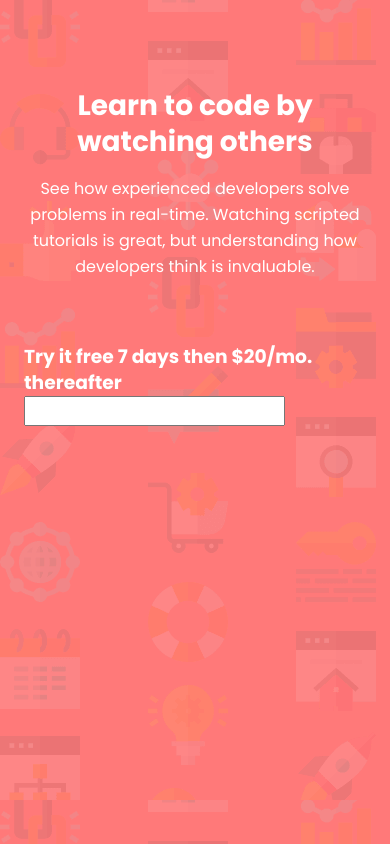
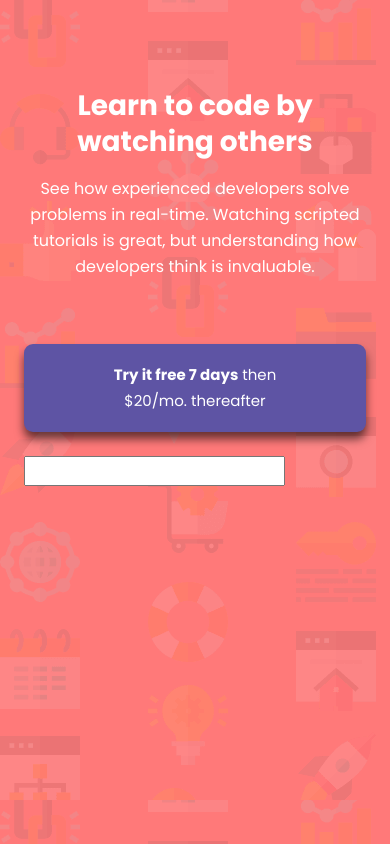
Before and after one commit to carlosloureda/fem-signup-form-component, a React (Create React App) app: page / in a window 390 px wide. Built offline with nearby package versions, Linux system fonts and the light colour scheme.

Commit message:
feat (mobile-design): Added trial banner

```diff
--- a/src/components/pages/Signup.tsx
+++ b/src/components/pages/Signup.tsx
@@ -39,6 +39,21 @@ S.HomeTitle = styled.div`
   }
 `;
 
+S.TrialBanner = styled.div`
+  background-color: ${colors.violet};
+  display: block;
+  padding: 1.8rem 6.6rem;
+  border-radius: 0.9rem;
+  text-align: center;
+  margin-bottom: 2.4rem;
+  box-shadow: 0 0.7rem 1rem rgba(0, 0, 0, 0.6);
+  font-size: 1.5rem;
+
+  .highlighted {
+    font-weight: 700;
+  }
+`;
+
 const SignupPage = () => {
   return (
     <S.Section>
@@ -51,7 +66,10 @@ const SignupPage = () => {
         </p>
       </S.HomeTitle>
       <div>
-        <h3>Try it free 7 days then $20/mo. thereafter</h3>
+        <S.TrialBanner>
+          <span className="highlighted">Try it free 7 days</span> then $20/mo.
+          thereafter
+        </S.TrialBanner>
         <form action="">
           <input type="text" />
         </form>
```
Also changed, not shown: 1 other file (tests, documents, lock files or other folders).
